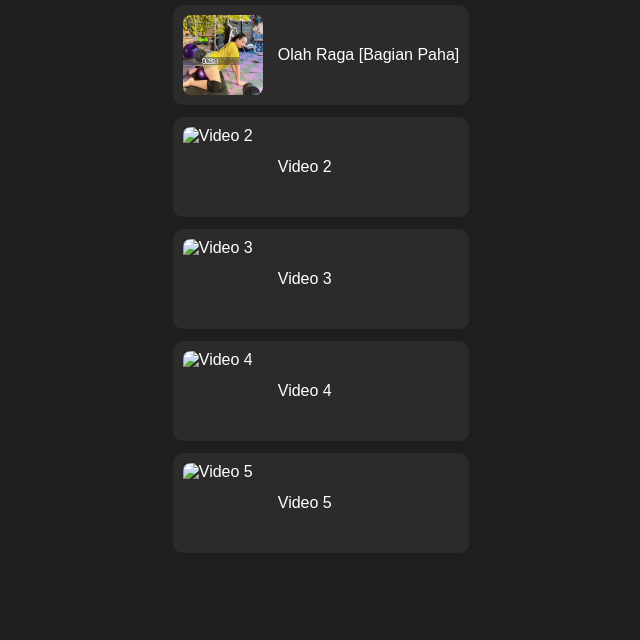
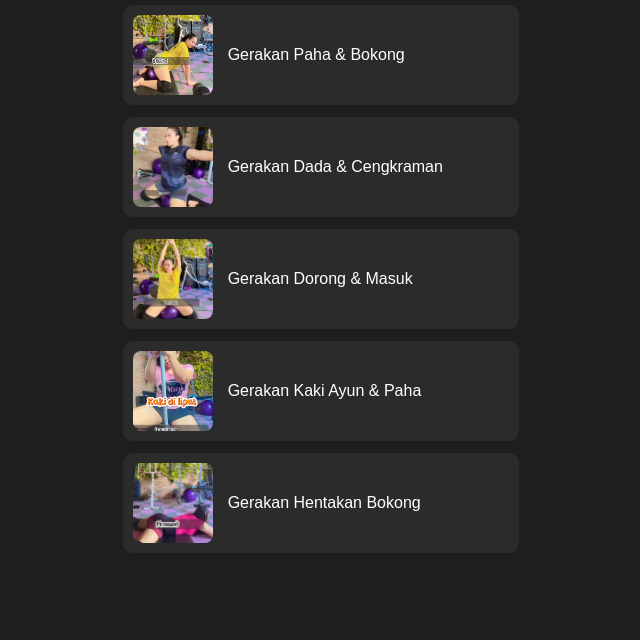
Before and after one commit to THELAR21/OlahRaga, a plain HTML site: page index.html in a window 1280 px wide. Shown: the part 160-800 px from the top of the page, without its empty margins (319-959 px from the left). Drawn offline with Linux system fonts and the light colour scheme.

Commit message:
Update index.html

```diff
--- a/index.html
+++ b/index.html
@@ -172,27 +172,27 @@
   <div class="container">
     <!-- List View -->
     <div id="listView">
-      <h1>OLAH RAGA</h1>
+      <h1>OLAH RAGA ONLY SASKIA</h1>
       <div class="video-list">
         <div class="video-button" onclick="showVideo('video1.mp4', 'Melatih otot paha dan membantu pembakaran lemak.')">
           <img src="image/image1.png" alt="Video 1">
-          <span>Olah Raga [Bagian Paha]</span>
+          <span>Gerakan Paha & Bokong</span>
         </div>
-        <div class="video-button" onclick="showVideo('video/video2.mp4', 'Meningkatkan fleksibilitas dan sirkulasi darah.')">
-          <img src="thumbs/thumb2.jpg" alt="Video 2">
-          <span>Video 2</span>
+        <div class="video-button" onclick="showVideo('video2.mp4', 'Meningkatkan fleksibilitas dan sirkulasi darah.')">
+          <img src="image/image2.png" alt="Video 2">
+          <span>Gerakan Dada & Cengkraman</span>
         </div>
-        <div class="video-button" onclick="showVideo('video/video3.mp4', 'Menguatkan otot kaki bagian bawah.')">
-          <img src="thumbs/thumb3.jpg" alt="Video 3">
-          <span>Video 3</span>
+        <div class="video-button" onclick="showVideo('video3.mp4', 'Menguatkan otot kaki bagian bawah.')">
+          <img src="image/image3.png" alt="Video 3">
+          <span>Gerakan Dorong & Masuk</span>
         </div>
-        <div class="video-button" onclick="showVideo('video/video4.mp4', 'Membantu metabolisme dan daya tahan.')">
-          <img src="thumbs/thumb4.jpg" alt="Video 4">
-          <span>Video 4</span>
+        <div class="video-button" onclick="showVideo('video4.mp4', 'Membantu metabolisme dan daya tahan.')">
+          <img src="image/image4.png" alt="Video 4">
+          <span>Gerakan Kaki Ayun & Paha</span>
         </div>
-        <div class="video-button" onclick="showVideo('video/video5.mp4', 'Melatih koordinasi dan keseimbangan tubuh.')">
-          <img src="thumbs/thumb5.jpg" alt="Video 5">
-          <span>Video 5</span>
+        <div class="video-button" onclick="showVideo('video5.mp4', 'Melatih koordinasi dan keseimbangan tubuh.')">
+          <img src="image/image5.png" alt="Video 5">
+          <span>Gerakan Hentakan Bokong </span>
         </div>
       </div>
     </div>
```
